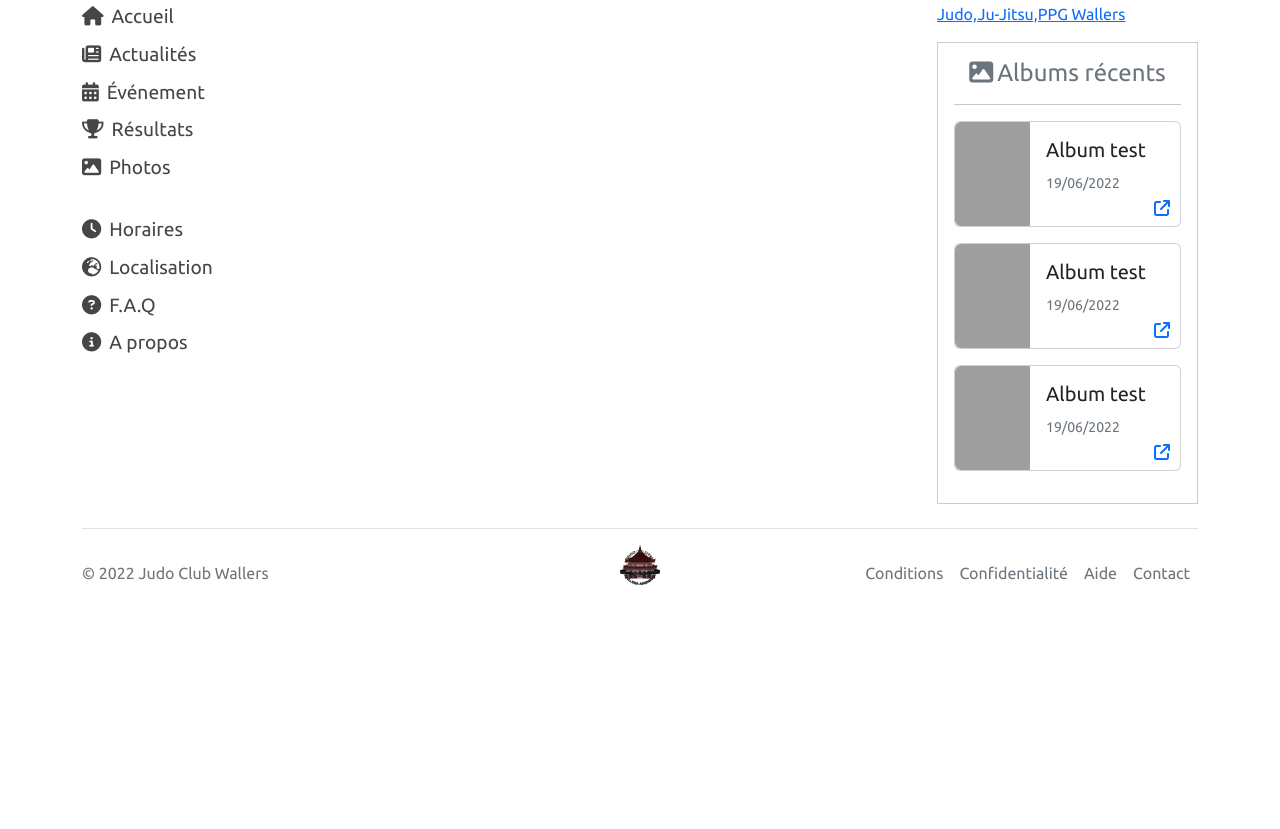
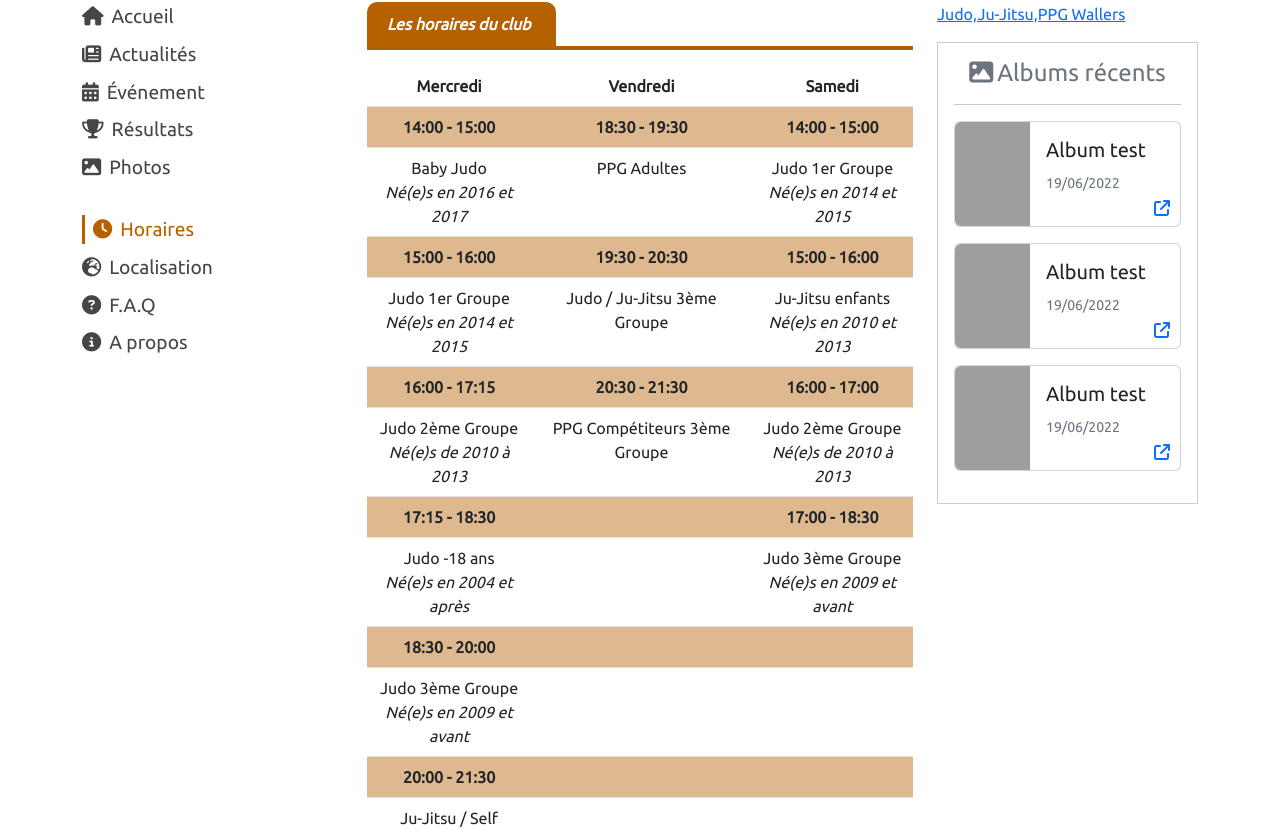
Before and after one commit to Aredli16/judo-club-wallers-frontend, a Vue app: page /schedule in a window 1280 px wide. Shown: the part 420-1249 px from the top of the page. Before the commit the page ends 1061 px from the top, so only its background shows below. Built offline with nearby package versions, Linux system fonts and the light colour scheme; grey boxes are pictures that could not be loaded.

Commit message:
Create ScheduleView.vue

```diff
--- a/src/router/router.js
+++ b/src/router/router.js
@@ -2,6 +2,7 @@ import HomeView from "../views/HomeView.vue";
 import PostView from "../views/PostView.vue";
 import { createRouter, createWebHistory } from "vue-router";
 import AlbumView from "../views/AlbumView.vue";
+import ScheduleView from "../views/ScheduleView.vue";
 
 const routes = [
   {
@@ -19,6 +20,11 @@ const routes = [
     name: "albums",
     component: AlbumView,
   },
+  {
+    path: "/schedule",
+    name: "schedule",
+    component: ScheduleView,
+  },
 ];
 
 export default createRouter({
--- /dev/null
+++ b/src/views/ScheduleView.vue
@@ -0,0 +1,116 @@
+<template>
+  <section-title color="#b56100" title="Les horaires du club" />
+  <table class="table table-striped text-center">
+    <thead>
+      <tr>
+        <th>Mercredi</th>
+        <th>Vendredi</th>
+        <th>Samedi</th>
+      </tr>
+    </thead>
+    <tbody>
+      <tr>
+        <td class="fw-bold">14:00 - 15:00</td>
+        <td class="fw-bold">18:30 - 19:30</td>
+        <td class="fw-bold">14:00 - 15:00</td>
+      </tr>
+      <tr>
+        <td>
+          Baby Judo <br />
+          <i>Né(e)s en 2016 et 2017</i>
+        </td>
+        <td>PPG Adultes</td>
+        <td>Judo 1er Groupe <br /><i>Né(e)s en 2014 et 2015</i></td>
+      </tr>
+      <tr>
+        <td class="fw-bold">15:00 - 16:00</td>
+        <td class="fw-bold">19:30 - 20:30</td>
+        <td class="fw-bold">15:00 - 16:00</td>
+      </tr>
+      <tr>
+        <td>
+          Judo 1er Groupe <br />
+          <i>Né(e)s en 2014 et 2015</i>
+        </td>
+        <td>Judo / Ju-Jitsu 3ème Groupe</td>
+        <td>
+          Ju-Jitsu enfants <br />
+          <i>Né(e)s en 2010 et 2013</i>
+        </td>
+      </tr>
+      <tr>
+        <td class="fw-bold">16:00 - 17:15</td>
+        <td class="fw-bold">20:30 - 21:30</td>
+        <td class="fw-bold">16:00 - 17:00</td>
+      </tr>
+      <tr>
+        <td>
+          Judo 2ème Groupe <br />
+          <i>Né(e)s de 2010 à 2013</i>
+        </td>
+        <td>PPG Compétiteurs 3ème Groupe</td>
+        <td>
+          Judo 2ème Groupe <br />
+          <i>Né(e)s de 2010 à 2013</i>
+        </td>
+      </tr>
+      <tr>
+        <td class="fw-bold">17:15 - 18:30</td>
+        <td class="fw-bold"></td>
+        <td class="fw-bold">17:00 - 18:30</td>
+      </tr>
+      <tr>
+        <td>Judo -18 ans <br /><i>Né(e)s en 2004 et après</i></td>
+        <td></td>
+        <td>
+          Judo 3ème Groupe <br />
+          <i>Né(e)s en 2009 et avant</i>
+        </td>
+      </tr>
+      <tr>
+        <td class="fw-bold">18:30 - 20:00</td>
+        <td class="fw-bold"></td>
+        <td class="fw-bold"></td>
+      </tr>
+      <tr>
+        <td>
+          Judo 3ème Groupe <br />
+          <i>Né(e)s en 2009 et avant</i>
+        </td>
+        <td></td>
+        <td></td>
+      </tr>
+      <tr>
+        <td class="fw-bold">20:00 - 21:30</td>
+        <td class="fw-bold"></td>
+        <td class="fw-bold"></td>
+      </tr>
+      <tr>
+        <td>
+          Ju-Jitsu / Self défense <br />
+          <i>Tous niveaux dès 12 ans</i>
+        </td>
+        <td></td>
+        <td></td>
+      </tr>
+    </tbody>
+  </table>
+  <p class="text-muted fst-italic">
+    Pour toutes informations complémentaires, n'hésitez pas à nous contacter.
+  </p>
+</template>
+
+<script>
+import SectionTitle from "../components/SectionTitle.vue";
+
+export default {
+  name: "ScheduleView",
+  components: { SectionTitle },
+};
+</script>
+
+<style scoped>
+table {
+  --bs-table-striped-bg: rgba(181, 97, 0, 0.44);
+}
+</style>
```
